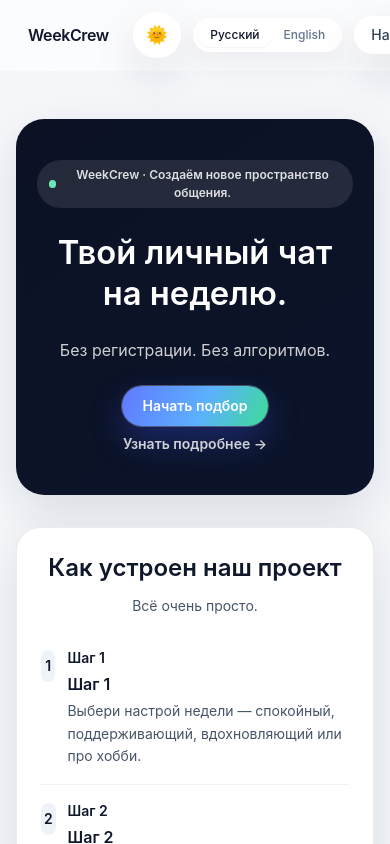
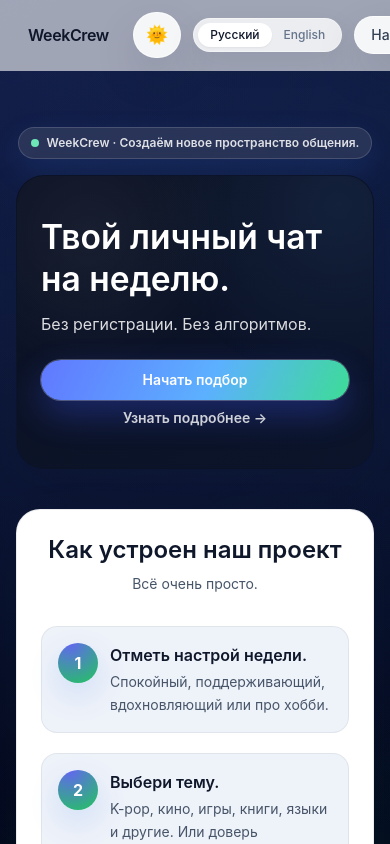
Before and after one commit to QuantumKeyUYU/WeekCrew, a Next.js app: page / in a window 390 px wide. Shown: the top 844 px of the page. Built offline with nearby package versions, Linux system fonts and the light colour scheme; no server answers.

Commit message:
Restyle landing and explore backgrounds

```diff
--- a/src/app/globals.css
+++ b/src/app/globals.css
@@ -4,7 +4,13 @@
 
 :root {
   color-scheme: light;
-  --app-bg: #f5f7fb;
+  --app-bg-base: #020617;
+  --app-bg-accent-1: #1d2b64;
+  --app-bg-accent-2: #0f766e;
+  --app-bg-accent-3: #3b82f6;
+  --app-bg-accent-1-rgb: 29 43 100;
+  --app-bg-accent-2-rgb: 15 118 110;
+  --app-bg-accent-3-rgb: 59 130 246;
   --surface-elevated: #ffffff;
   --surface-subtle: #eef2f9;
   --surface-hero: linear-gradient(145deg, #0c1224, #0b142a);
@@ -21,7 +27,13 @@
 
 :root[data-theme='dark'] {
   color-scheme: dark;
-  --app-bg: #050814;
+  --app-bg-base: #020617;
+  --app-bg-accent-1: #1d2b64;
+  --app-bg-accent-2: #0f766e;
+  --app-bg-accent-3: #3b82f6;
+  --app-bg-accent-1-rgb: 29 43 100;
+  --app-bg-accent-2-rgb: 15 118 110;
+  --app-bg-accent-3-rgb: 59 130 246;
   --surface-elevated: #0b0f1d;
   --surface-subtle: #0d1224;
   --surface-hero: linear-gradient(150deg, #0c1324, #0b162c);
@@ -38,7 +50,11 @@
 
 body {
   min-height: 100vh;
-  background: var(--app-bg);
+  background:
+    radial-gradient(circle at 0% 0%, rgb(var(--app-bg-accent-1-rgb) / 0.55), transparent 55%),
+    radial-gradient(circle at 100% 100%, rgb(var(--app-bg-accent-2-rgb) / 0.35), transparent 55%),
+    radial-gradient(circle at 100% 0%, rgb(var(--app-bg-accent-3-rgb) / 0.16), transparent 60%),
+    var(--app-bg-base);
   @apply text-slate-900 antialiased selection:bg-brand selection:text-brand-foreground;
 }
 
@@ -97,4 +113,30 @@ body[data-animations='off'] * {
     background-color: var(--chip-bg);
     box-shadow: none;
   }
+
+  .steps-list {
+    display: flex;
+    flex-direction: column;
+    gap: 1.25rem;
+  }
+
+  .steps-list li {
+    display: flex;
+    gap: 1rem;
+    align-items: flex-start;
+  }
+
+  .step-index {
+    flex-shrink: 0;
+    width: 2.5rem;
+    height: 2.5rem;
+    border-radius: 999px;
+    display: inline-flex;
+    align-items: center;
+    justify-content: center;
+    font-weight: 700;
+    background: radial-gradient(circle at 30% 0%, #6366f1, #22c55e);
+    color: white;
+    box-shadow: 0 12px 30px rgba(59, 130, 246, 0.18);
+  }
 }
--- a/src/app/page.tsx
+++ b/src/app/page.tsx
@@ -31,75 +31,92 @@ export default function HomePage() {
 
   const handleCloseModal = () => setShowModal(false);
 
-  const steps = [
-    { title: t('landing_step_one_title'), description: t('landing_step_one_description') },
-    { title: t('landing_step_two_title'), description: t('landing_step_two_description') },
-    { title: t('landing_step_three_title'), description: t('landing_step_three_description') },
+  const stepTitles = [
+    t('landing_step_one_title'),
+    t('landing_step_two_title'),
+    t('landing_step_three_title'),
+  ];
+
+  const stepDescriptions = [
+    t('landing_step_one_description'),
+    t('landing_step_two_description'),
+    t('landing_step_three_description'),
   ];
 
   return (
     <>
-      <div className="space-y-8 py-6 sm:space-y-14 sm:py-10">
+      <div className="space-y-10 py-8 sm:space-y-16 sm:py-12">
         {/* Hero-блок */}
-        <section className="app-hero relative px-5 py-10 text-center text-white sm:px-10 sm:py-12">
-          <motion.div
+        <section className="space-y-4">
+          <div className="flex justify-center">
+            <div className="inline-flex items-center gap-2 rounded-full border border-white/15 bg-white/10 px-3 py-1.5 text-[12px] font-semibold text-white/85 shadow-[0_12px_30px_rgba(59,130,246,0.15)] backdrop-blur">
+              <span className="inline-flex h-2 w-2 rounded-full bg-emerald-300" />
+              WeekCrew · {t('landing_logo_tagline')}
+            </div>
+          </div>
+
+          <motion.section
             initial={{ opacity: 0, y: 16 }}
             animate={{ opacity: 1, y: 0 }}
             transition={{ duration: 0.4, ease: 'easeOut' }}
-            className="relative mx-auto max-w-3xl space-y-6"
+            className="app-hero relative overflow-hidden px-6 py-10 text-left text-white sm:px-10 sm:py-14"
           >
-            <div className="mx-auto inline-flex items-center gap-2 rounded-full bg-white/10 px-3 py-1.5 text-[12px] font-semibold text-white/85">
-              <span className="inline-flex h-2 w-2 rounded-full bg-emerald-300" />
-              WeekCrew · {t('landing_logo_tagline')}
+            <div className="pointer-events-none absolute inset-0 opacity-70">
+              <div className="absolute inset-0 bg-[radial-gradient(circle_at_20%_20%,rgba(255,255,255,0.08),transparent_40%)]" />
+              <div className="absolute inset-0 bg-[radial-gradient(circle_at_90%_10%,rgba(96,165,250,0.14),transparent_45%)]" />
             </div>
 
-            <h1 className="text-[2.05rem] font-semibold leading-tight sm:text-[2.9rem]">
+            <div className="relative mx-auto flex max-w-4xl flex-col gap-6 sm:gap-8">
+              <div className="space-y-3 sm:space-y-4">
+                <h1 className="text-[2.1rem] font-semibold leading-tight sm:text-[2.9rem]">
                   {t('landing_hero_title')}
                 </h1>
-
-            <p className="text-base text-white/80 sm:text-lg">
+                <p className="max-w-2xl text-base text-white/85 sm:text-lg">
                   {t('landing_hero_subtitle')}
                 </p>
+              </div>
 
-            <div className="flex flex-col items-center justify-center gap-2 sm:gap-3">
+              <div className="flex flex-col gap-2 sm:flex-row sm:items-center sm:gap-3">
                 <button type="button" onClick={handleStart} className={primaryCtaClass}>
                   {t('landing_hero_cta')}
                 </button>
                 <button
                   type="button"
-                onClick={() =>
-                  document.getElementById('how-it-works')?.scrollIntoView({ behavior: 'smooth' })
-                }
+                  onClick={() => document.getElementById('how-it-works')?.scrollIntoView({ behavior: 'smooth' })}
                   className="text-sm font-semibold text-white/80 underline-offset-4 transition hover:text-white"
                 >
                   {t('landing_more_link')} →
                 </button>
               </div>
-          </motion.div>
+            </div>
+          </motion.section>
         </section>
 
         {/* Как устроен проект */}
-        <section id="how-it-works" className="app-panel relative space-y-8 scroll-mt-24 p-6 md:scroll-mt-28 md:p-8">
-          <div className="relative space-y-3 text-center">
-            <h2 className="text-2xl font-semibold text-[var(--text-primary)]">
+        <section
+          id="how-it-works"
+          className="app-panel relative space-y-8 scroll-mt-24 p-6 md:scroll-mt-28 md:p-8"
+          aria-labelledby="how-title"
+        >
+          <div className="space-y-2 text-center">
+            <h2 id="how-title" className="text-2xl font-semibold text-[var(--text-primary)]">
               {t('landing_how_title')}
             </h2>
             <p className="text-sm text-[var(--text-secondary)]">{t('landing_how_subtitle')}</p>
           </div>
 
-          <ol className="space-y-4">
-            {steps.map((step, index) => (
+          <ol className="steps-list">
+            {stepTitles.map((title, index) => (
               <li
-                key={step.title}
-                className="flex items-start gap-3 border-b border-[var(--border-subtle)] pb-4 last:border-b-0 last:pb-0"
+                key={title}
+                className="rounded-2xl border border-[var(--border-subtle)] bg-[var(--surface-subtle)] p-4 sm:p-5"
               >
-                <div className="mt-0.5 flex h-8 w-8 items-center justify-center rounded-full bg-[var(--surface-subtle)] text-sm font-semibold text-[var(--text-primary)]">
-                  {index + 1}
+                <div className="flex items-start gap-3 sm:gap-4">
+                  <span className="step-index text-base leading-none">{index + 1}</span>
+                  <div className="space-y-1">
+                    <h3 className="text-base font-semibold text-[var(--text-primary)]">{title}</h3>
+                    <p className="text-sm leading-relaxed text-[var(--text-secondary)]">{stepDescriptions[index]}</p>
                   </div>
-                <div className="space-y-1">
-                  <div className="text-sm font-semibold text-[var(--text-primary)]">Шаг {index + 1}</div>
-                  <p className="text-base font-semibold text-[var(--text-primary)]">{step.title}</p>
-                  <p className="text-sm leading-relaxed text-[var(--text-secondary)]">{step.description}</p>
                 </div>
               </li>
             ))}
--- a/src/i18n/copy.ts
+++ b/src/i18n/copy.ts
@@ -16,13 +16,13 @@ export const copy = {
     landing_test_mode_hint: 'Пока WeekCrew работает в тестовом режиме: сообщения живут только на этом устройстве.',
     landing_how_title: 'Как устроен наш проект',
     landing_how_subtitle: 'Всё очень просто.',
-    landing_step_one_title: 'Шаг 1',
+    landing_step_one_title: 'Отметь настрой недели.',
     landing_step_one_description:
-      'Выбери настрой недели — спокойный, поддерживающий, вдохновляющий или про хобби.',
-    landing_step_two_title: 'Шаг 2',
+      'Спокойный, поддерживающий, вдохновляющий или про хобби.',
+    landing_step_two_title: 'Выбери тему.',
     landing_step_two_description:
-      'Выбери тему: K-pop, кино, игры, книги, языки и другие. Или доверь случайному подбору.',
-    landing_step_three_title: 'Шаг 3',
+      'K-pop, кино, игры, книги, языки и другие. Или доверь случайному подбору.',
+    landing_step_three_title: 'Мы собираем круг.',
     landing_step_three_description:
       'Мы собираем маленький анонимный круг на неделю. В любой момент можно попробовать новый.',
     hero_intro_label: 'Неделя общения по настроению',
@@ -395,13 +395,13 @@ export const copy = {
     landing_test_mode_hint: 'WeekCrew is in test mode: messages stay only on this device.',
     landing_how_title: 'How our project works',
     landing_how_subtitle: 'It’s very simple.',
-    landing_step_one_title: 'Step 1',
+    landing_step_one_title: 'Mark your weekly mood.',
     landing_step_one_description:
-      'Choose your mood for the week: calm, supportive, inspiring, or hobby-talk.',
-    landing_step_two_title: 'Step 2',
+      'Calm, supportive, inspiring, or hobby-centered.',
+    landing_step_two_title: 'Choose a topic.',
     landing_step_two_description:
-      'Pick a topic: K-pop, movies, games, books, languages and more. Or let it be random.',
-    landing_step_three_title: 'Step 3',
+      'K-pop, movies, games, books, languages and more. Or let it be random.',
+    landing_step_three_title: 'We build the circle.',
     landing_step_three_description:
       'We create a small anonymous circle for seven days. Switch anytime.',
     hero_intro_label: 'A week of calm conversations',
--- a/src/styles/tokens.ts
+++ b/src/styles/tokens.ts
@@ -1,4 +1,10 @@
 const motionTiming = 'transition-all duration-200 ease-[cubic-bezier(0.16,1,0.3,1)]';
+
+export const colors = {
+  appBackgroundBase: '#020617',
+  appBackgroundAccent1: '#1d2b64',
+  appBackgroundAccent2: '#0f766e',
+};
 
 export const primaryCtaClass = [
   'inline-flex items-center justify-center rounded-full px-5 py-2.5 text-sm font-semibold text-white sm:text-base',
```
Also changed, not shown: src/app/(routes)/explore/page.tsx (+14 -10 lines). Lines whose indentation alone changed are shown as unchanged.
